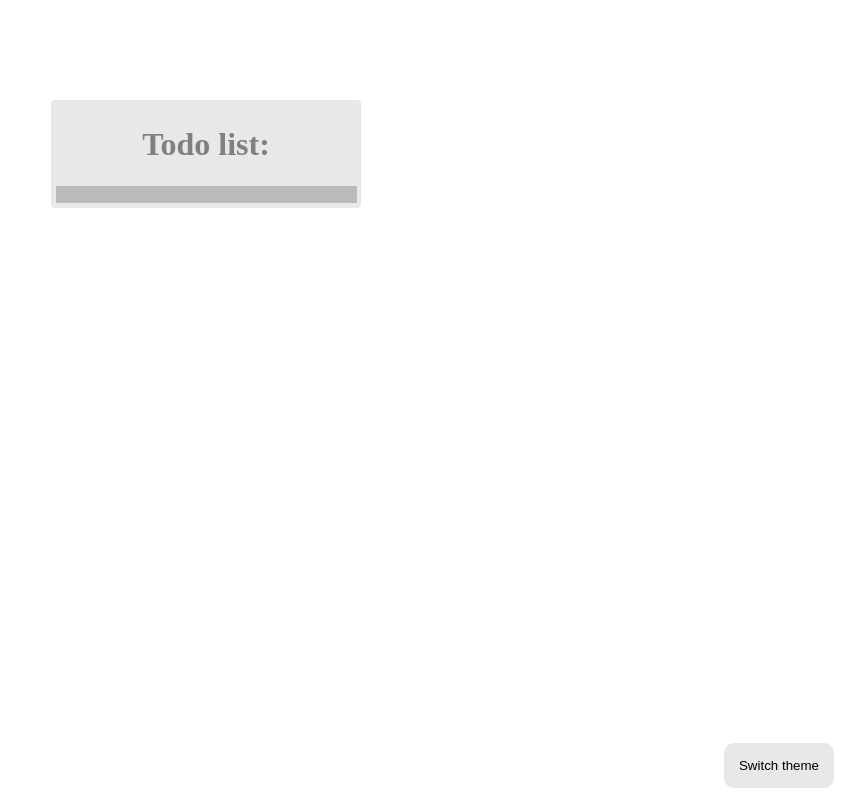
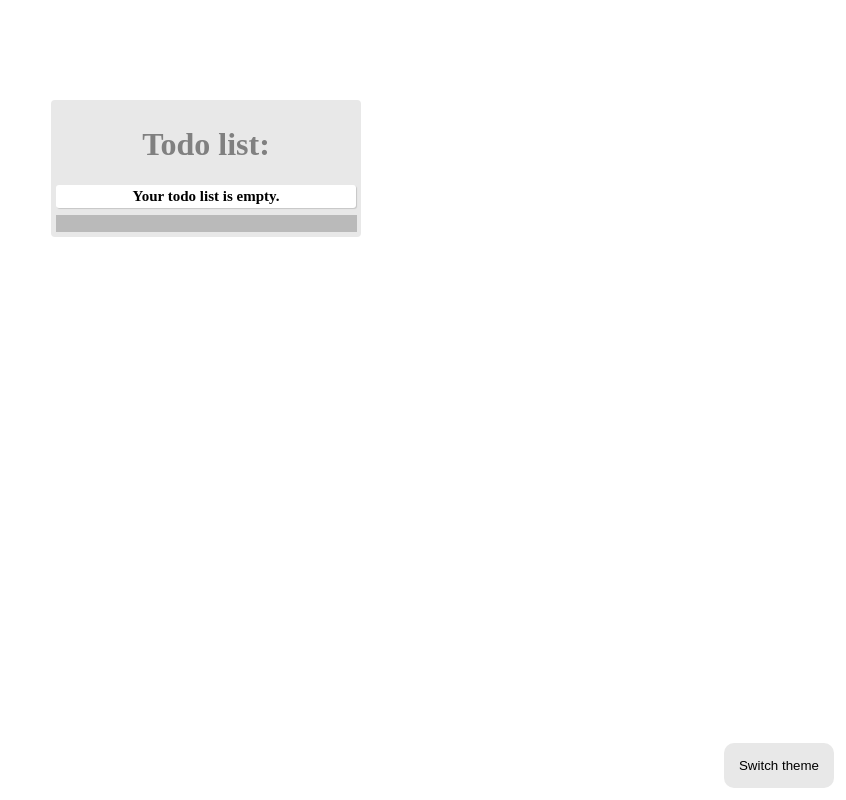
Before and after one commit to iLaD08/todo-app, a React (Create React App) app: page / in a window 1280 px wide. Shown: the whole page, without its empty margins (434-1280 px from the left). Built offline with nearby package versions, Linux system fonts and the light colour scheme.

Commit message:
maked input get emty when u submit and todo empty message

```diff
--- a/src/components/todo-form/index.js
+++ b/src/components/todo-form/index.js
@@ -1,8 +1,8 @@
-import React,{ useState } from "react";
+import React, { useState } from "react";
 import { TodoFormInput } from "./styles";
 
 const TodoForm = ({ addTodo }) => {
-    const [value, setValue] = useState("");
+  const [value, setValue] = useState();
 
   const handleSubmit = e => {
     e.preventDefault();
@@ -15,6 +15,7 @@ const TodoForm = ({ addTodo }) => {
     <form onSubmit={handleSubmit}>
       <TodoFormInput
         type="text"
+        value={value}
         onChange={e => setValue(e.target.value)}
       />
     </form>
--- a/src/components/todo-list/index.js
+++ b/src/components/todo-list/index.js
@@ -1,7 +1,7 @@
-import React,{ useState, useEffect } from "react";
+import React, { useState, useEffect } from "react";
 import Todo from "../todo/index";
 import TodoForm from "../todo-form/index";
-import { TodoListDiv, Title } from "./styles";
+import { TodoListDiv, Title, TodoEmpty } from "./styles";
 
 
 const TodoList = ({ theme }) => {
@@ -11,7 +11,7 @@ const TodoList = ({ theme }) => {
 
   useEffect(() => {
     initialvalue && setTodos(initialvalue);
-  }, [initialvalue]);
+  }, []);
 
   const addTodo = text => {
     const newTodos = [...todos, { text }];
@@ -40,7 +40,9 @@ const TodoList = ({ theme }) => {
         color: theme === 'dark' ? '#f7f7ff' : 'gray'
       }}>
       <Title>Todo list:</Title>
-        {todos.map((todo, index) => (
+      {
+        todos.length ? (
+          todos.map((todo, index) => (
             <Todo
               key={index}
               index={index}
@@ -49,8 +51,21 @@ const TodoList = ({ theme }) => {
               removeTodo={removeTodo}
               theme={theme}
             />
-        ))}
-        <TodoForm addTodo={addTodo}/>
+          ))
+        ) : (
+          <div>
+            <TodoEmpty
+              style={{
+                background: theme === 'dark' ? '#29284f' : '#fff',
+                color: theme === 'dark' ? '#fff' : '#000'
+              }}
+            >
+              Your todo list is empty.
+          </TodoEmpty>
+          </div>
+        )
+      }
+      <TodoForm addTodo={addTodo} />
     </TodoListDiv>
   )
 };
--- a/src/components/todo-list/styles.js
+++ b/src/components/todo-list/styles.js
@@ -12,3 +12,12 @@ export const TodoListDiv = styled.div`
 export const Title = styled.h1`
     text-align: center;
 `;
+
+export const TodoEmpty = styled.h2`
+    text-align: center;
+    border-radius: 3px;
+    box-shadow: 1px 1px 1px rgba(0, 0, 0, 0.15);
+    font-size: 15px;
+    margin-bottom: 6px;
+    padding: 3px 10px;
+`;
```
Lines whose indentation alone changed are shown as unchanged.
